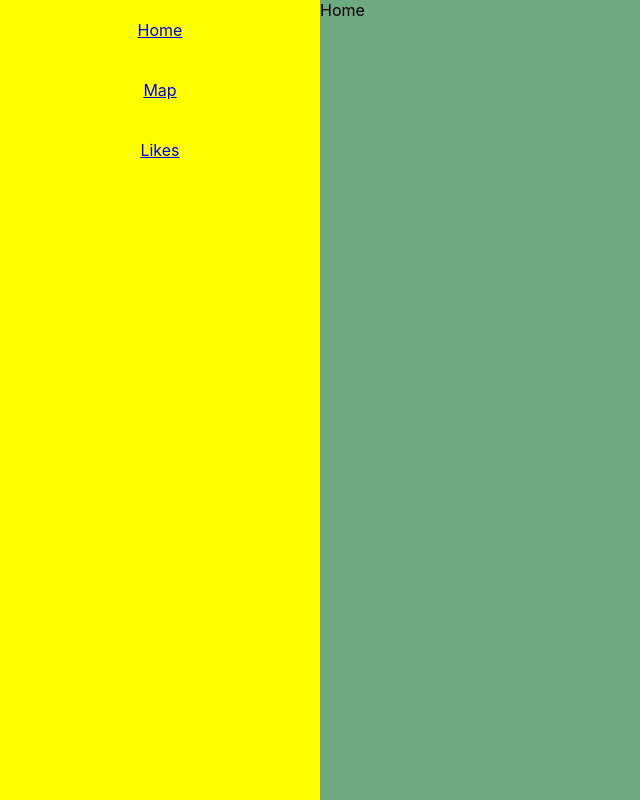
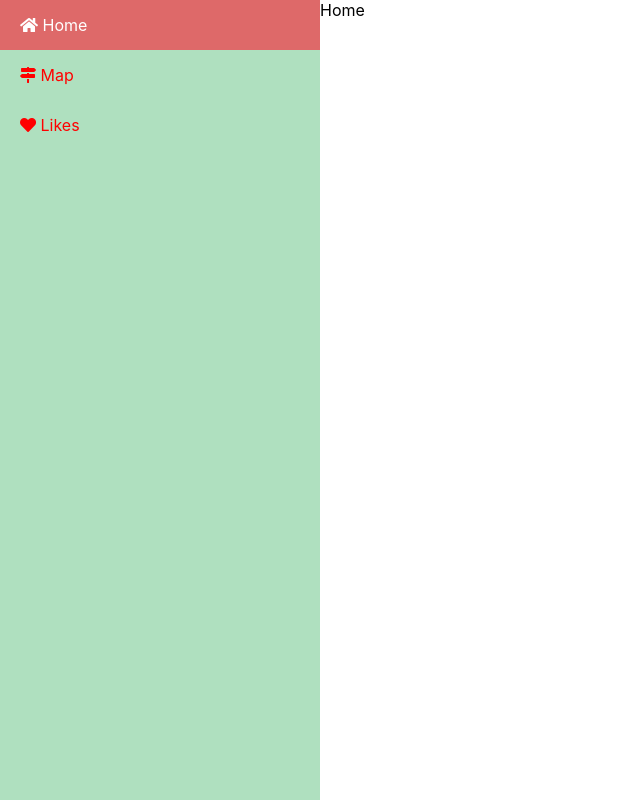
Before and after one commit to rheal3/likelocation, a React (Create React App) app: page / in a window 1280 px wide. Shown: the whole page, without its empty margins (0-640 px from the left). Built offline with nearby package versions, Linux system fonts and the light colour scheme.

Commit message:
navbar styled

```diff
--- a/public/index.html
+++ b/public/index.html
@@ -24,6 +24,7 @@
       work correctly both with client-side routing and a non-root public URL.
       Learn how to configure a non-root public URL by running `npm run build`.
     -->
+    <link rel="stylesheet" href="https://pro.fontawesome.com/releases/v5.10.0/css/all.css" integrity="sha384-AYmEC3Yw5cVb3ZcuHtOA93w35dYTsvhLPVnYs9eStHfGJvOvKxVfELGroGkvsg+p" crossorigin="anonymous"/>
     <title>React App</title>
   </head>
   <body>
--- a/src/App.js
+++ b/src/App.js
@@ -3,40 +3,56 @@ import './App.css';
 import styled from 'styled-components'
 import PropTypes from 'prop-types'
 import {Switch, Route, Link, BrowserRouter as Router} from 'react-router-dom'
+import HomePage from './Home/Page'
+import LikesPage from './Likes/Page'
+import MapPage from './Map/Page'
 
 const NavBarContainer = styled.div`
-  background: #ffff00;
+  background: #afe0bf;
   width: 25vw;
   min-width: 100px;
 `
 
 const NavItemStyle = styled.div`
-  padding: 20px;
+  text-align: left;
+  transition: 0.3s;
+  cursor: pointer;
+  &:hover {
+      background: #de6969;
+      a {
+          color: white;
+      }
+  }
+  a {
+    transition: 0.3s;
+    display: block;
+    padding: 15px 10px 15px 20px;
+    text-decoration: none;
+    color: red;
+  }
 `
 
-const NavItem = ({path, title}) =>
+const NavItem = ({path, title, icon}) =>
     <NavItemStyle>
-        <Link to={path}>{title}</Link>
+        <Link to={path}><i className={`fas fa-${icon}`}></i> {title}</Link>
     </NavItemStyle>
 
 NavItem.propTypes = {
     path: PropTypes.string.isRequired,
-    title: PropTypes.string.isRequired
+    title: PropTypes.string.isRequired,
+    icon: PropTypes.string
 }
 
 const NavBar = () =>
     <NavBarContainer>
-        <NavItem path="/" title="Home"/>
-        <NavItem path="/map" title="Map"/>
-        <NavItem path="/likes" title="Likes"/>
+        <NavItem path="/" title="Home" icon="home"/>
+        <NavItem path="/map" title="Map" icon="map-signs"/>
+        <NavItem path="/likes" title="Likes" icon="heart"/>
     </NavBarContainer>
 
-const HomePage = () => <div> Home </div>
-const MapPage = () => <div> Hello from Map page </div>
-const LikesPage = () => <div> Hello from Likes page </div>
 
 const ContentContainer = styled.div`
-  background: #6ea982;
+  /* background: #6ea982; */
   display: flex;
   flex-grow: 1;
 `
--- /dev/null
+++ b/src/Home/Page.js
@@ -0,0 +1,3 @@
+const HomePage = () => <div> Home </div>
+
+export default HomePage
--- /dev/null
+++ b/src/Likes/Page.js
@@ -0,0 +1,3 @@
+const LikesPage = () => <div> Hello from Likes page </div>
+
+export default LikesPage
--- /dev/null
+++ b/src/Map/Page.js
@@ -0,0 +1,3 @@
+const MapPage = () => <div> Hello from Map page </div>
+
+export default MapPage
```
